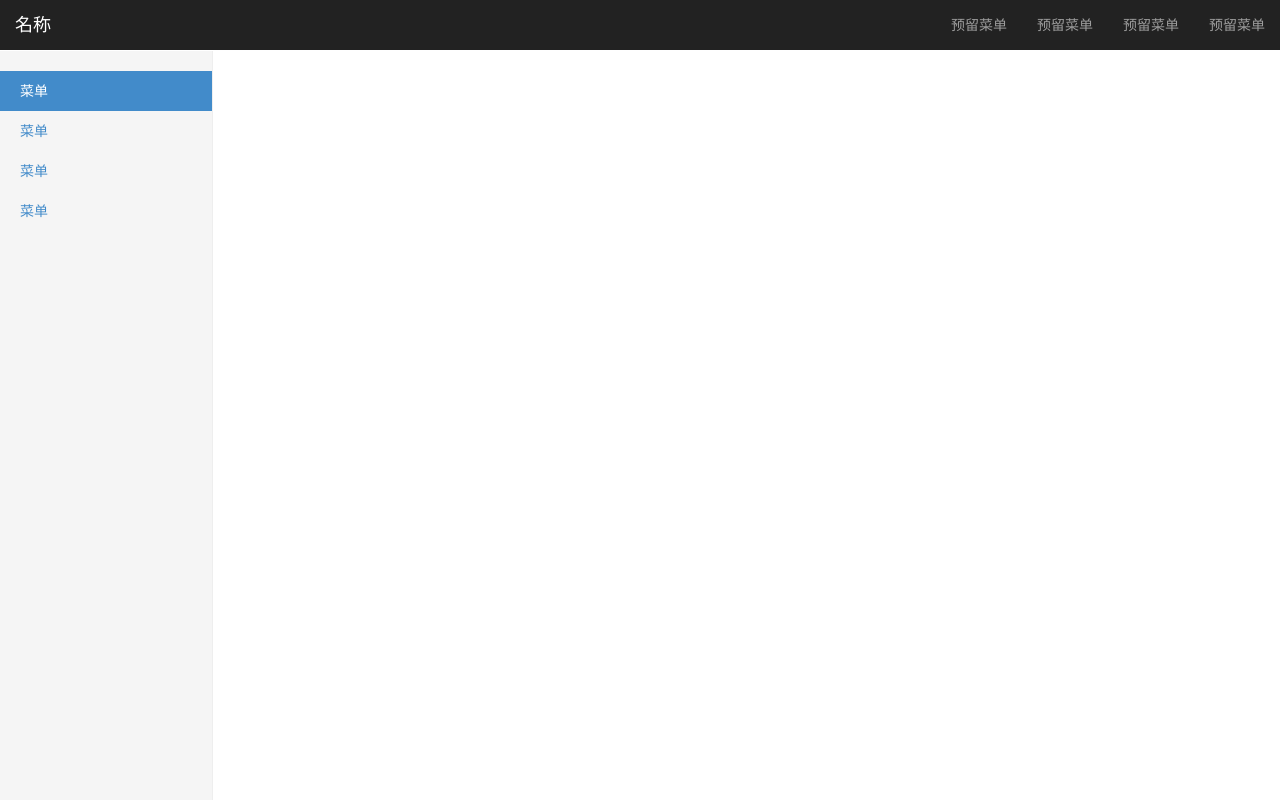
After one commit to FreedomZhang/blog_python, a Django app: page /admin_base/ in a window 1280 px wide. The commit adds this page. Run offline with Django 3.2, Linux system fonts and the light colour scheme; a user stored in the database is signed in; some libraries are stand-ins or nearby versions.

```diff
--- /dev/null
+++ b/mysite/app/templates/app/admin_base.html
@@ -0,0 +1,77 @@
+{% load staticfiles %}
+<!DOCTYPE html>
+<html lang="en">
+<head>
+    <meta charset="utf-8">
+    <meta http-equiv="X-UA-Compatible" content="IE=edge">
+    <meta name="viewport" content="width=device-width, initial-scale=1">
+    <meta name="description" content="">
+    <meta name="author" content="">
+
+    <link rel="stylesheet" href="{% static 'dist/css/bootstrap.css' %}">
+    <link rel="stylesheet" href="{% static 'css/dashboard.css' %}">
+    <script src="https://ajax.googleapis.com/ajax/libs/jquery/1.11.1/jquery.min.js"></script>
+    <script src="{% static 'dist/js/bootstrap.js' %}"></script>
+    <script src="{% static 'js/ie10-viewport-bug-workaround.js' %}"></script>
+    <script src="{% static 'js/ie-emulation-modes-warning.js' %}"></script>
+
+    <title>admin</title>
+
+
+
+
+
+    <!-- HTML5 shim and Respond.js for IE8 support of HTML5 elements and media queries -->
+    <!--[if lt IE 9]>
+      <script src="https://oss.maxcdn.com/html5shiv/3.7.2/html5shiv.min.js"></script>
+      <script src="https://oss.maxcdn.com/respond/1.4.2/respond.min.js"></script>
+    <![endif]-->
+</head>
+
+<body>
+
+<nav class="navbar navbar-inverse navbar-fixed-top" role="navigation">
+    <div class="container-fluid">
+        <div class="navbar-header">
+            <button type="button" class="navbar-toggle collapsed" data-toggle="collapse" data-target="#navbar" aria-expanded="false" aria-controls="navbar">
+                <span class="sr-only"></span>
+                <span class="icon-bar"></span>
+                <span class="icon-bar"></span>
+                <span class="icon-bar"></span>
+            </button>
+            <a class="navbar-brand" href="#">名称</a>
+        </div>
+        <div id="navbar" class="navbar-collapse collapse">
+            <ul class="nav navbar-nav navbar-right">
+                <li><a href="#">预留菜单</a></li>
+                <li><a href="#">预留菜单</a></li>
+                <li><a href="#">预留菜单</a></li>
+                <li><a href="#">预留菜单</a></li>
+            </ul>
+        </div>
+    </div>
+</nav>
+
+<div class="container-fluid">
+    <div class="row">
+        <div class="col-sm-3 col-md-2 sidebar">
+            <ul class="nav nav-sidebar">
+                <li class="active"><a href="#">菜单</a></li>
+                <li><a href="#">菜单</a></li>
+                <li><a href="#">菜单</a></li>
+                <li><a href="#">菜单</a></li>
+            </ul>
+        </div>
+        <div class="col-sm-9 col-sm-offset-3 col-md-10 col-md-offset-2 main">
+
+        </div>
+    </div>
+</div>
+
+<!-- Bootstrap core JavaScript
+================================================== -->
+<!-- Placed at the end of the document so the pages load faster -->
+<script src="https://ajax.googleapis.com/ajax/libs/jquery/1.11.1/jquery.min.js"></script>
+
+</body>
+</html>
--- a/mysite/app/templates/app/base.html
+++ b/mysite/app/templates/app/base.html
@@ -29,7 +29,7 @@
     <![endif]-->
   </head>
 
-  <body>
+  <body >
 
     <nav class="navbar navbar-inverse navbar-fixed-top" role="navigation">
       <div class="container">
--- a/mysite/app/templates/app/index.html
+++ b/mysite/app/templates/app/index.html
@@ -5,7 +5,7 @@
             <div class="col-md-8">
                 {% for foo in article %}
                     <div class="jumbotron" >
-                        <h2>标题：{{ foo.titele }}</h2>
+                        <h2><a href="{% url 'detail' foo.id %}">标题：{{ foo.titele }}</a></h2>
                         <p><span class="glyphicon glyphicon-tag"></span>{{  foo.className }}  &nbsp;&nbsp;&nbsp;&nbsp;
                             <span class="glyphicon glyphicon-calendar">:</span>{{ foo.releaseTime }}
                         </p>
--- a/mysite/app/urls.py
+++ b/mysite/app/urls.py
@@ -4,4 +4,5 @@ from . import views
 
 urlpatterns = [
     url(r'^$',views.index),#首页路由
+    #url(r'^post/(?P<pk>[0-9]+)/$',views.detailt,name='detailt'),
 ]
--- a/mysite/app/views.py
+++ b/mysite/app/views.py
@@ -1,7 +1,47 @@
-from django.shortcuts import render
+#coding:utf-8
+from django.shortcuts import render,get_object_or_404
 from .models import Article,Tclass
+from django.contrib.auth.decorators import login_required
+from django.contrib.auth import authenticate,login,logout
+from django.http import HttpResponseRedirect
+
+
 def index(request):
     article=Article.objects.all()
     tclass=Tclass.objects.all()
 
     return  render(request,'app/index.html',{'article':article,'tclass':tclass})
+
+def detail(request,question_id):
+    article=Article.objects.get(id=question_id)
+    return render(request,'app/detail.html',{'article':article})
+
+def login_index(request):
+    return  render(request,'app/signin.html',{})
+
+def log_in(request):
+    if  request.method=='GET':
+        return render(request, 'app/signin.html', {})
+    if request.method=='POST':
+        username=request.POST['username']
+        password=request.POST['password']
+        user=authenticate(username=username,password=password)
+        if user is not None:
+            login(request,user)#创建登陆记录
+            #return render(request, 'app/admin_base.html', {})
+            return HttpResponseRedirect('/admin_base/')#重定向到管理员首页
+
+        else:
+            return render(request,'app/signin.html',{})
+@login_required
+def admin_base(request):
+    return  render(request,'app/admin_base.html',{})
+
+
+@login_required
+def log_out(request):
+    logout(request)
+
+#@login_required
+def aedit(request):
+    pass
--- a/mysite/mysite/urls.py
+++ b/mysite/mysite/urls.py
@@ -15,8 +15,14 @@ Including another URLconf
 """
 from django.conf.urls import url,include
 from django.contrib import admin
+from app import views
 
 urlpatterns = [
     url(r'^admin/', admin.site.urls),
-    url(r'^$',include('app.urls')),
+    #url(r'^$',include('app.urls')),
+    url(r'^$',views.index,name='index'),
+    url(r'^detail/(?P<question_id>[0-9]+)/$', views.detail, name='detail'),
+    url(r'^login/',views.login_index,name='login'),
+    url(r'^admint/',views.log_in,name='log_in'),
+    url(r'^admin_base/',views.admin_base,name='admin_base')
 ]
--- /dev/null
+++ b/mysite/static/css/dashboard.css
@@ -0,0 +1,105 @@
+/*
+ * Base structure
+ */
+
+/* Move down content because we have a fixed navbar that is 50px tall */
+body {
+  padding-top: 50px;
+}
+
+
+/*
+ * Global add-ons
+ */
+
+.sub-header {
+  padding-bottom: 10px;
+  border-bottom: 1px solid #eee;
+}
+
+/*
+ * Top navigation
+ * Hide default border to remove 1px line.
+ */
+.navbar-fixed-top {
+  border: 0;
+}
+
+/*
+ * Sidebar
+ */
+
+/* Hide for mobile, show later */
+.sidebar {
+  display: none;
+}
+@media (min-width: 768px) {
+  .sidebar {
+    position: fixed;
+    top: 51px;
+    bottom: 0;
+    left: 0;
+    z-index: 1000;
+    display: block;
+    padding: 20px;
+    overflow-x: hidden;
+    overflow-y: auto; /* Scrollable contents if viewport is shorter than content. */
+    background-color: #f5f5f5;
+    border-right: 1px solid #eee;
+  }
+}
+
+/* Sidebar navigation */
+.nav-sidebar {
+  margin-right: -21px; /* 20px padding + 1px border */
+  margin-bottom: 20px;
+  margin-left: -20px;
+}
+.nav-sidebar > li > a {
+  padding-right: 20px;
+  padding-left: 20px;
+}
+.nav-sidebar > .active > a,
+.nav-sidebar > .active > a:hover,
+.nav-sidebar > .active > a:focus {
+  color: #fff;
+  background-color: #428bca;
+}
+
+
+/*
+ * Main content
+ */
+
+.main {
+  padding: 20px;
+}
+@media (min-width: 768px) {
+  .main {
+    padding-right: 40px;
+    padding-left: 40px;
+  }
+}
+.main .page-header {
+  margin-top: 0;
+}
+
+
+/*
+ * Placeholder dashboard ideas
+ */
+
+.placeholders {
+  margin-bottom: 30px;
+  text-align: center;
+}
+.placeholders h4 {
+  margin-bottom: 0;
+}
+.placeholder {
+  margin-bottom: 20px;
+}
+.placeholder img {
+  display: inline-block;
+  border-radius: 50%;
+}
```
Also changed, not shown: mysite/app/templates/app/detail.html (added, +10 -0 lines), mysite/app/templates/app/signin.html (added, +46 -0 lines), mysite/static/css/signin.css (added, +40 -0 lines), mysite/db.sqlite3, 3 other files.
